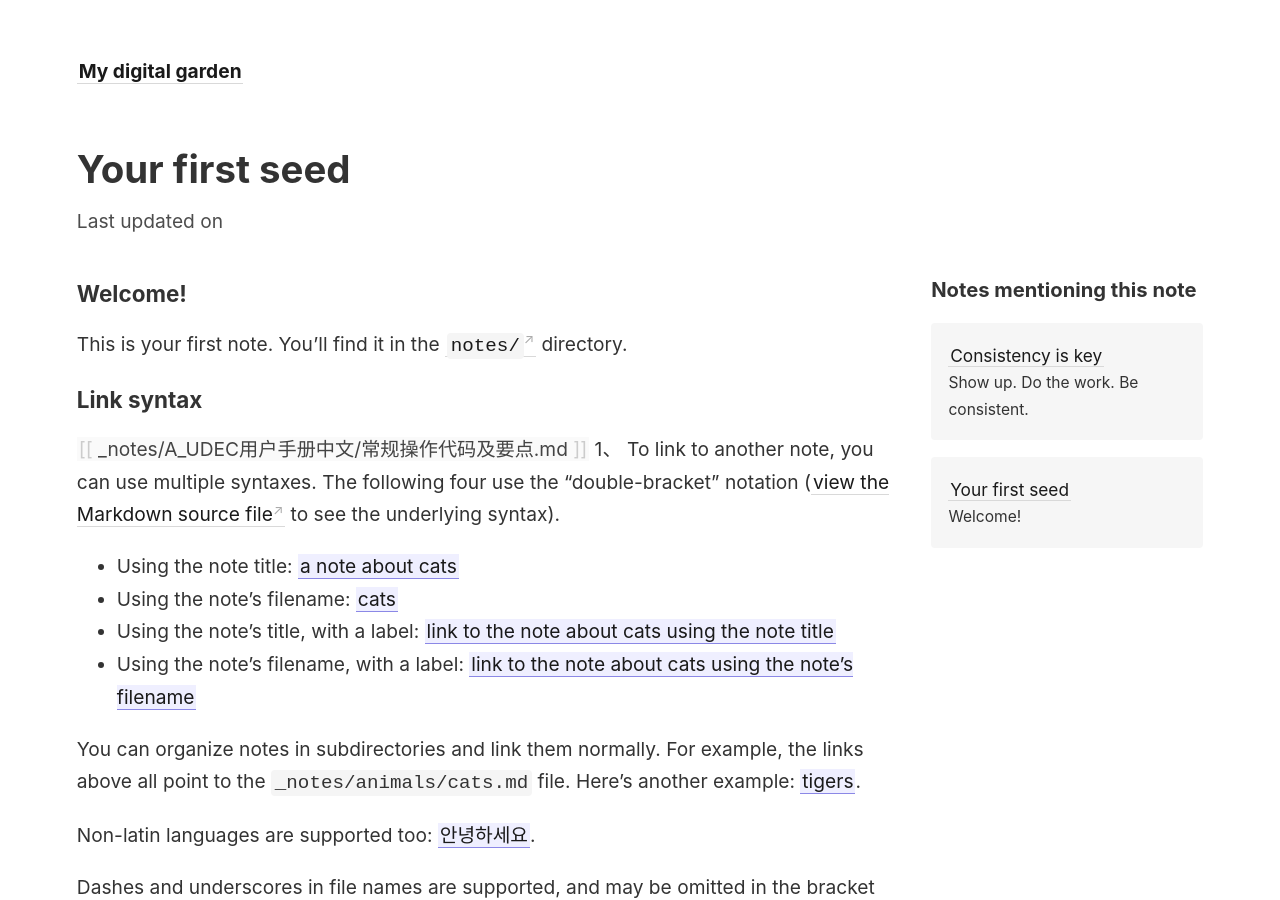
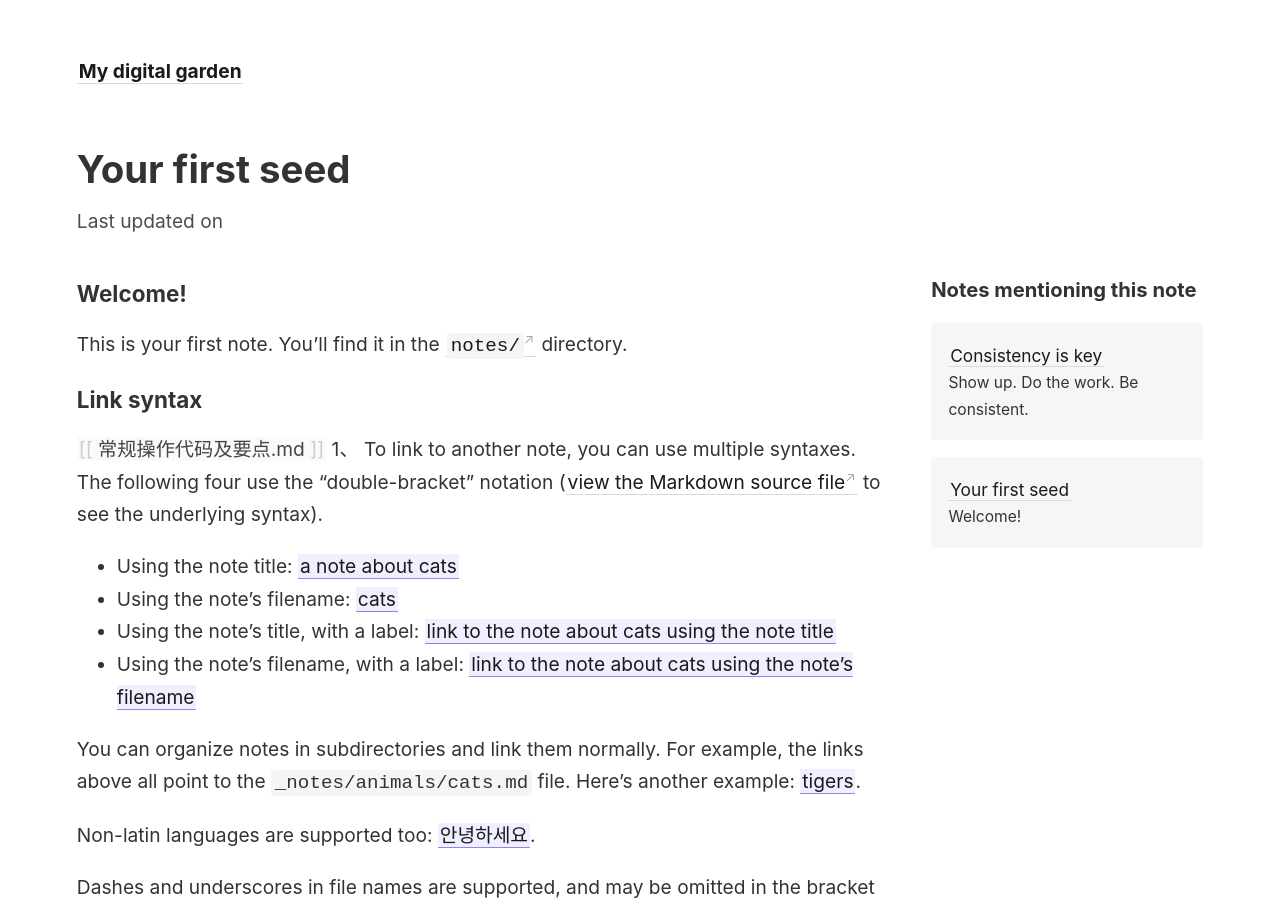
Before and after one commit to zuiyu666/-, a Jekyll site: the page built from _notes/your-first-note.md, in a window 1280 px wide and 900 px high. Built offline with Jekyll 4.4.1, drawn with Linux system fonts in a browser that asks for light colours.

Commit message:
Update your-first-note.md

```diff
--- a/_notes/your-first-note.md
+++ b/_notes/your-first-note.md
@@ -7,7 +7,7 @@ title: Your first seed
 This is your first note. You'll find it in the [`notes/`](https://github.com/maximevaillancourt/digital-garden-jekyll-template/tree/master/_notes) directory.
 
 ### Link syntax
-[[_notes/A_UDEC用户手册中文/常规操作代码及要点.md]]
+[[常规操作代码及要点.md]]
 1、
 To link to another note, you can use multiple syntaxes. The following four use the "double-bracket" notation ([view the Markdown source file](https://github.com/maximevaillancourt/digital-garden-jekyll-template/blob/master/_notes/your-first-note.md#link-syntax) to see the underlying syntax).
 
```
